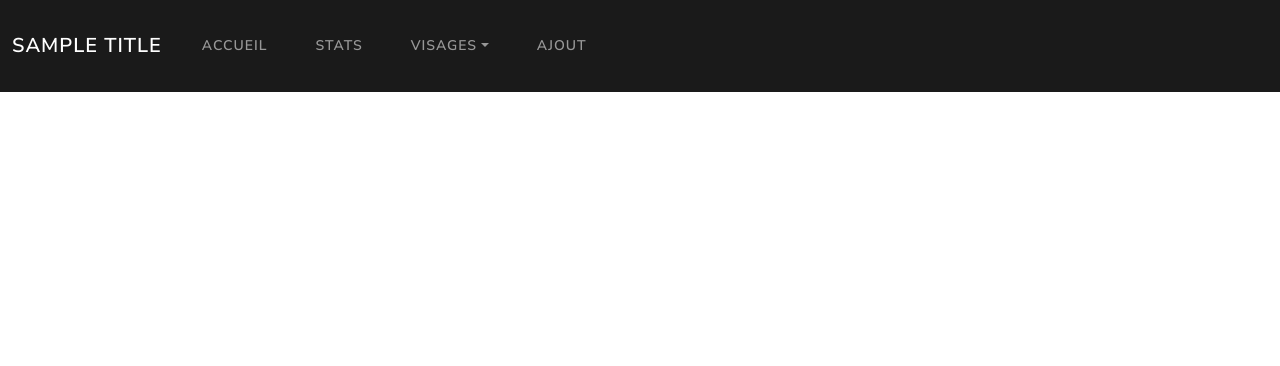
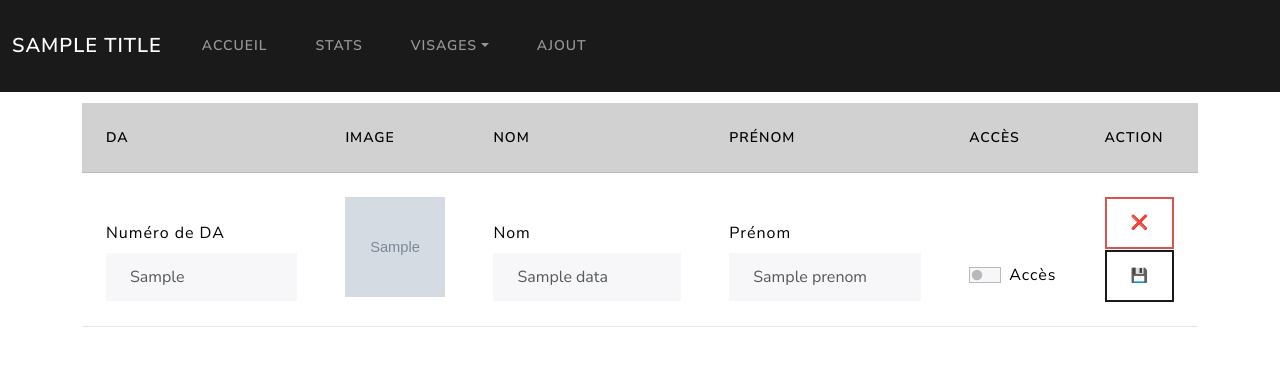
Before and after one commit to AwesomeLuffy/Fiole, a Flask app: template src/Templates/registered.html in a window 1280 px wide. Shown: the top 366 px of the page. Run offline with Flask 2, Linux system fonts and the light colour scheme; the template is opened without the code that fills it: most values are stand-ins (such as "Sample title", 1, 10 or a date in 2020); grey boxes marked "Sample" are stand-in pictures; some libraries are stand-ins or nearby versions.

Commit message:
Adding body for registered.html

```diff
--- a/src/Templates/registered.html
+++ b/src/Templates/registered.html
@@ -1,7 +1,61 @@
 {% extends 'layout.html' %}
 {% block content %}
     {% if obj is defined and obj %}
-
+        <table class="table table-hover" style="margin-top: 1%">
+            <thead>
+            <tr class="table-primary">
+                <th>DA</th>
+                <th>Image</th>
+                <th>Nom</th>
+                <th>Prénom</th>
+                <th>Accès</th>
+                <th>Action</th>
+            </tr>
+            </thead>
+            <tbody>
+            {% for data in obj.data_list %}
+                <form method="post">
+                    <tr class="table-light">
+                        <td>
+                            <label for="inputDA" class="form-label mt-4">Numéro de DA</label>
+                            <input type="text" class="form-control" name="inputDA" value="{{ data["da"] }}"
+                                   placeholder="Ex. 200010101"
+                                   required pattern="^[0-9]{9,12}$">
+                        </td>
+                        <td><img src="{{ data["image_location"] }}" alt="image" width="100" height="100"></td>
+                        <td>
+                            <label for="inputName" class="form-label mt-4">Nom</label>
+                            <input type="text" class="form-control" name="inputName" value="{{ data["nom"] }}"
+                                   placeholder="Ex. Renard"
+                                   required pattern="^[a-zA-ZÀ-ÿ\-\s]{1,40}$">
+                        </td>
+                        <td>
+                            <label for="inputFName" class="form-label mt-4">Prénom</label>
+                            <input type="text" class="form-control" name="inputFName" value="{{ data["prenom"] }}"
+                                   placeholder="Ex. Yolan"
+                                   required pattern="^[a-zA-ZÀ-ÿ\-\s]{1,40}$">
+                        </td>
+                        <td>
+                            <div class="form-check form-switch" style="padding-top: 75%">
+                                <input class="form-check-input" type="checkbox" name="flexSwitchCheckAccess">
+                                <label class="form-check-label" for="flexSwitchCheckAccess">Accès</label>
+                            </div>
+                        </td>
+                        <td>
+                            <div>
+                                <button type="submit" name="submit" value="Supprimer"
+                                        class="btn btn-outline-danger">&#10060;</button>
+                            </div>
+                            <div style="margin-top: 1%">
+                                <button type="submit" name="submit" value="Modifier"
+                                        class="btn btn-outline-primary">&#128190;</button>
+                            </div>
+                        </td>
+                    </tr>
+                </form>
+            {% endfor %}
+            </tbody>
+        </table>
     {% endif %}
 {% endblock %}
 {% include 'footer.html' %}
```
